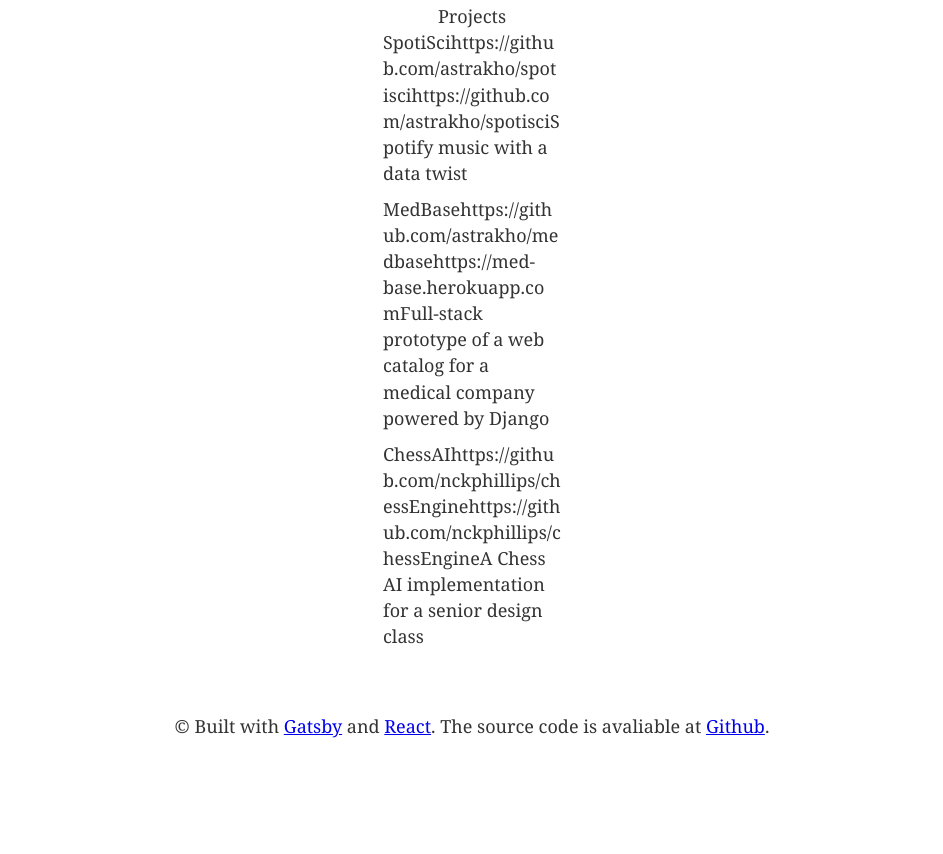
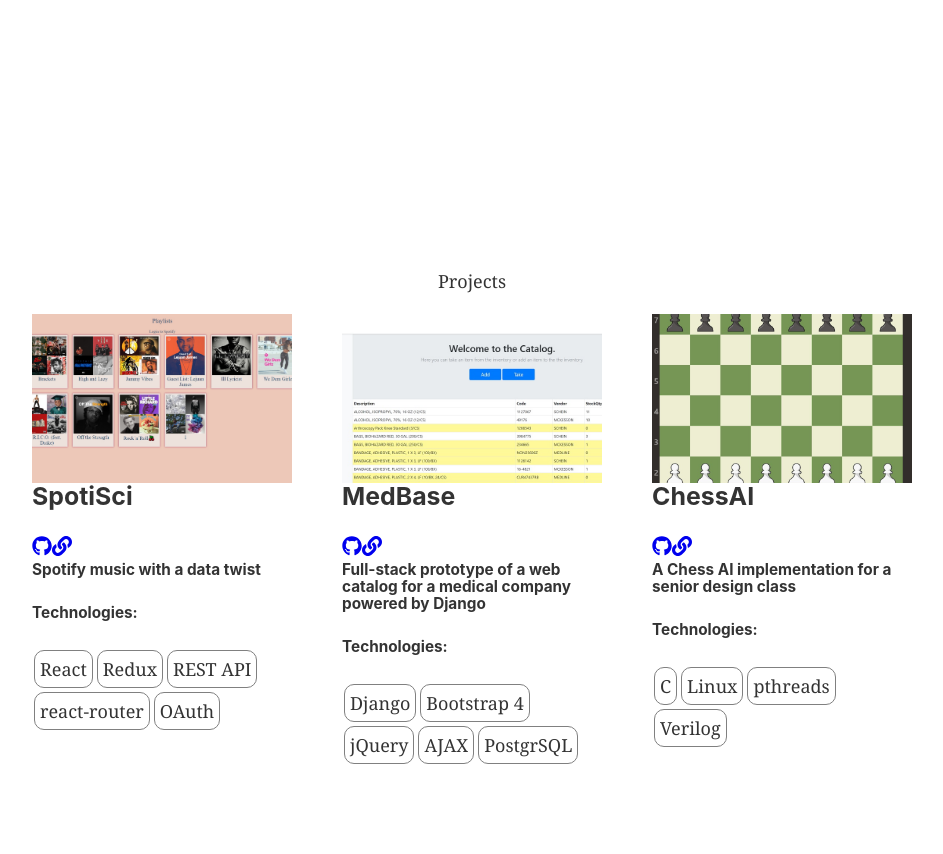
Before and after one commit to astrakho/portfolio, a Gatsby site: page / in a window 1280 px wide. Shown: the part 606-1460 px from the top of the page, without its empty margins (168-1111 px from the left). Before the commit the page ends 1389 px from the top, so only its background shows below. Built offline with nearby package versions, Linux system fonts and the light colour scheme; Gatsby itself is replaced by a stand-in of ours.

Commit message:
Project component upated

```diff
--- a/package.json
+++ b/package.json
@@ -20,6 +20,7 @@
     "react": "^16.8.5",
     "react-dom": "^16.8.5",
     "react-helmet": "^5.2.0",
+    "react-icons": "^3.5.0",
     "styled-components": "^4.2.0"
   },
   "devDependencies": {
--- a/src/components/about.js
+++ b/src/components/about.js
@@ -3,8 +3,10 @@
 
 const AboutContainer = styled.div`
   display: flex;
+  max-width: 550px;
   justify-content: center;
-  align-items: center;
+  align-items: start;
+  min-height: 70vh;
 `;
 
 const ContentContainer = styled.div`
--- a/src/components/header.js
+++ b/src/components/header.js
@@ -12,8 +12,6 @@
 const HeaderContainer = styled.header`
   background: #ECECEC;
   padding: 0px 90px;
-  margin-bottom: 1.45rem;
-
 
   ${media.desktop`padding: 0 40px;`};
   ${media.tablet`padding: 0 25px;`};
--- a/src/components/layout.js
+++ b/src/components/layout.js
@@ -14,17 +14,27 @@
   margin: 0 auto;
   maxWidth: 960;
   padding: 5em 1.0875rem 1em;
-
-
-
   display: flex;
   min-height: 100vh;
   flex-direction: column;
   justify-content: space-between;
-
   align-items: center;
 
 `
+
+const Main = styled.main`
+
+  margin: 0 auto;
+  width: 100%;
+  padding: 5em 1.0875rem 1em;
+  display: flex;
+  min-height: 100vh;
+  flex-direction: column;
+  justify-content: space-between;
+  align-items: center;
+
+`
+
 
 const Layout = ({ children }) => (
   <StaticQuery
@@ -43,7 +53,7 @@
 
         <LayoutWrapper>
 
-          <main>{children}</main>
+          <Main> {children} </Main>
 
           <footer style = {{ textAlign: 'center', marginBottom: '1.45em' }}>
             © Built with
--- a/src/components/project.js
+++ b/src/components/project.js
@@ -1,33 +1,97 @@
-
 import { Link } from "gatsby"
 import PropTypes, { node } from "prop-types"
 import React from "react"
 import styled from "styled-components"
+import Img from "gatsby-image"
 
-import media from '../styles/media'
+import { FaGithub, FaLink } from "react-icons/fa"
+
+
+import media from "../styles/media"
 
 
 const ProjectWrapper = styled.div`
 
   position: relative;
+  margin: 20px;
 
 `
+
+
+
+const TechWrapper = styled.div`
+
+  width: 100%;
+  display: flex;
+  justify-content: flex-start;
+  flex-wrap: wrap;
+
+`
+const Tech = styled.div`
+
+  padding: 5px;
+  border: 1px solid gray;
+  margin: 2px;
+  border-radius: 10px;
+  &:hover::after {
+    opacity: 1;
+  }
+
+`
+
+
+
+const IconLink = styled.a`
+  padding: 0px;
+  svg {
+    width: 20px;
+    height: 20px;
+  }
+`;
+
+
+
 
 class Project extends React.Component{
 
   render(){
 
+    let techUsed = this.props.frontmatter.tech.map(tech =>
+
+        <Tech key = {tech}> { tech + " " } </Tech>
+
+      )
+
     return(
 
       <ProjectWrapper>
 
-        {this.props.frontmatter.title}
+        <Img fluid = { this.props.frontmatter.img.childImageSharp.fluid } />
 
-        {this.props.frontmatter.github}
+        <h3> { this.props.frontmatter.title } </h3>
 
-        {this.props.frontmatter.link}
+        <IconLink href = { this.props.frontmatter.github } >
 
-        {this.props.frontmatter.description}
+          <FaGithub />
+
+        </IconLink>
+
+        <IconLink href = { this.props.frontmatter.link }>
+
+          <FaLink />
+
+        </IconLink>
+
+        <h5> { this.props.frontmatter.description } </h5>
+
+
+        <h5> Technologies: </h5>
+
+        <TechWrapper>
+
+          { techUsed }
+
+        </TechWrapper>
 
       </ProjectWrapper>
 
@@ -38,7 +102,4 @@
 }
 
 
-
-
-
 export default Project
--- a/src/components/projects.js
+++ b/src/components/projects.js
@@ -5,15 +5,15 @@
 import styled from "styled-components"
 
 import Project from "./project"
-import media from '../styles/media'
+import media from "../styles/media"
 
 
 const ProjectsWrapper = styled.div`
 
 margin: 0 auto;
-maxWidth: 960;
 padding: 5em 1.0875rem 1em;
 display: flex;
+width: 100;
 min-height: 100vh;
 flex-direction: column;
 justify-content: flex-start;
@@ -24,12 +24,24 @@
 const ProjectsGrid = styled.div`
 
   display: grid; /* 1 */
-  grid-template-columns: repeat(auto-fill, 178px); /* 2 */
+  grid-template-columns: repeat(3, 300px); /* 2 */
   grid-gap: 10px; /* 3 */
   justify-content: center; /* 4 */
 
+  ${media.desktop`grid-template-columns: repeat(2, minmax(300px, 1fr));`};
+
+  ${media.tablet`grid-template-columns: repeat(1, minmax(300px, 1fr));`};
+
 `
+const ProjectsFlex = styled.div`
 
+  margin: 0 auto;
+  display: flex;
+  justify-content: center;
+  flex-wrap: wrap;
+  align-items: center;
+
+`
 
 class Projects extends React.Component{
 
--- a/src/content/projects/chessEngine/index.md
+++ b/src/content/projects/chessEngine/index.md
@@ -4,6 +4,8 @@
 id: "3"
 github: "https://github.com/nckphillips/chessEngine"
 link: "https://github.com/nckphillips/chessEngine"
+img: "./chess.jpg"
+tech: [ "C", "Linux", "pthreads", "Verilog" ]
 description: "A Chess AI implementation for a senior design class"
 
 ---
--- a/src/content/projects/medbase/index.md
+++ b/src/content/projects/medbase/index.md
@@ -4,6 +4,8 @@
 id: "2"
 github: "https://github.com/astrakho/medbase"
 link: "https://med-base.herokuapp.com"
+img: "./medbase.jpg"
+tech: [ "Django", "Bootstrap 4", "jQuery", "AJAX", "PostgrSQL" ]
 description: "Full-stack prototype of a web catalog for a medical company powered by Django"
 
 ---
--- a/src/content/projects/spotisci/index.md
+++ b/src/content/projects/spotisci/index.md
@@ -4,6 +4,8 @@
 id: "1"
 github: "https://github.com/astrakho/spotisci"
 link: "https://github.com/astrakho/spotisci"
+img: "./spotisci.jpg"
+tech: [ "React", "Redux", "REST API", "react-router", "OAuth" ]
 description: "Spotify music with a data twist"
 
 ---
--- a/src/pages/index.js
+++ b/src/pages/index.js
@@ -1,15 +1,12 @@
 import React from "react"
 import { Link } from "gatsby"
-
 import Layout from "../components/layout"
 import SEO from "../components/seo"
 
+import About from "../components/about"
+import Projects from "../components/projects"
 
 
-import About from "../components/about"
-
-
-import Projects from "../components/projects"
 
 
 const IndexPage = ( { data } ) => (
@@ -51,6 +48,14 @@
           github
           link
           description
+          tech
+          img {
+            childImageSharp {
+              fluid(maxWidth: 370, maxHeight:240, quality: 90) {
+                ...GatsbyImageSharpFluid_withWebp_tracedSVG
+              }
+            }
+          }
         }
       }
     }
```
Also changed, not shown: src/content/projects/chessEngine/chess.jpg (added), src/content/projects/medbase/medbase.jpg (added), src/content/projects/spotisci/spotisci.jpg (added), 1 other file.
